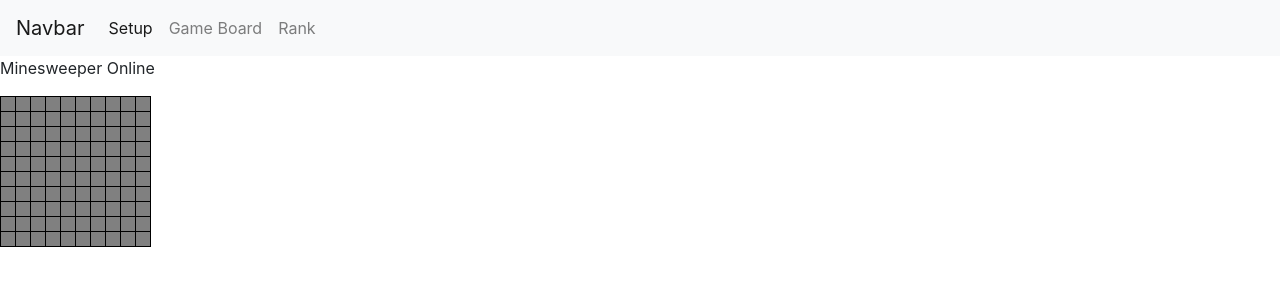
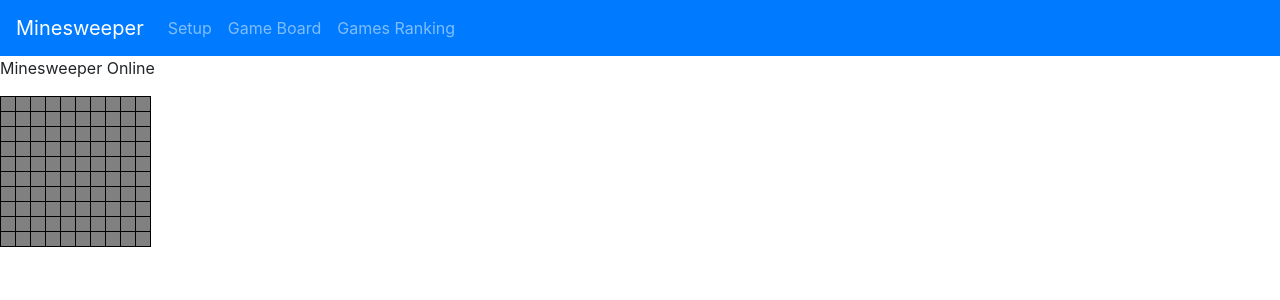
Before and after one commit to camposgaston/minesweeper, an Angular app: page / in a window 1280 px wide. Shown: the top 300 px of the page. Built offline with nearby package versions, Linux system fonts and the light colour scheme.

Commit message:
header routing config and styles

```diff
--- a/src/app/shared/header/header.component.html
+++ b/src/app/shared/header/header.component.html
@@ -1,19 +1,20 @@
-<nav class="navbar navbar-expand-lg navbar-light bg-light">
+<nav class="navbar navbar-expand-sm navbar-dark bg-primary">
+
     <button class="navbar-toggler" type="button" data-toggle="collapse" data-target="#navbarTogglerDemo03" aria-controls="navbarTogglerDemo03" aria-expanded="false" aria-label="Toggle navigation">
       <span class="navbar-toggler-icon"></span>
     </button>
-    <a class="navbar-brand" href="#">Navbar</a>
+    <a class="navbar-brand" routerLink="/">Minesweeper</a>
 
     <div class="collapse navbar-collapse" id="navbarTogglerDemo03">
         <ul class="navbar-nav mr-auto mt-2 mt-lg-0">
-            <li class="nav-item active">
-                <a class="nav-link" href="#">Setup <span class="sr-only">(current)</span></a>
+            <li class="nav-item" routerLink="/game-setup" routerLinkActive="active">
+                <a class="nav-link">Setup</a>
             </li>
-            <li class="nav-item">
-                <a class="nav-link" href="#">Game Board</a>
+            <li class="nav-item" routerLink="/game-board" routerLinkActive="active">
+                <a class="nav-link">Game Board</a>
             </li>
-            <li class="nav-item">
-                <a class="nav-link" href="#">Rank</a>
+            <li class="nav-item" routerLink="/finished-games-list" routerLinkActive="active">
+                <a class="nav-link">Games Ranking</a>
             </li>
         </ul>
     </div>
```
